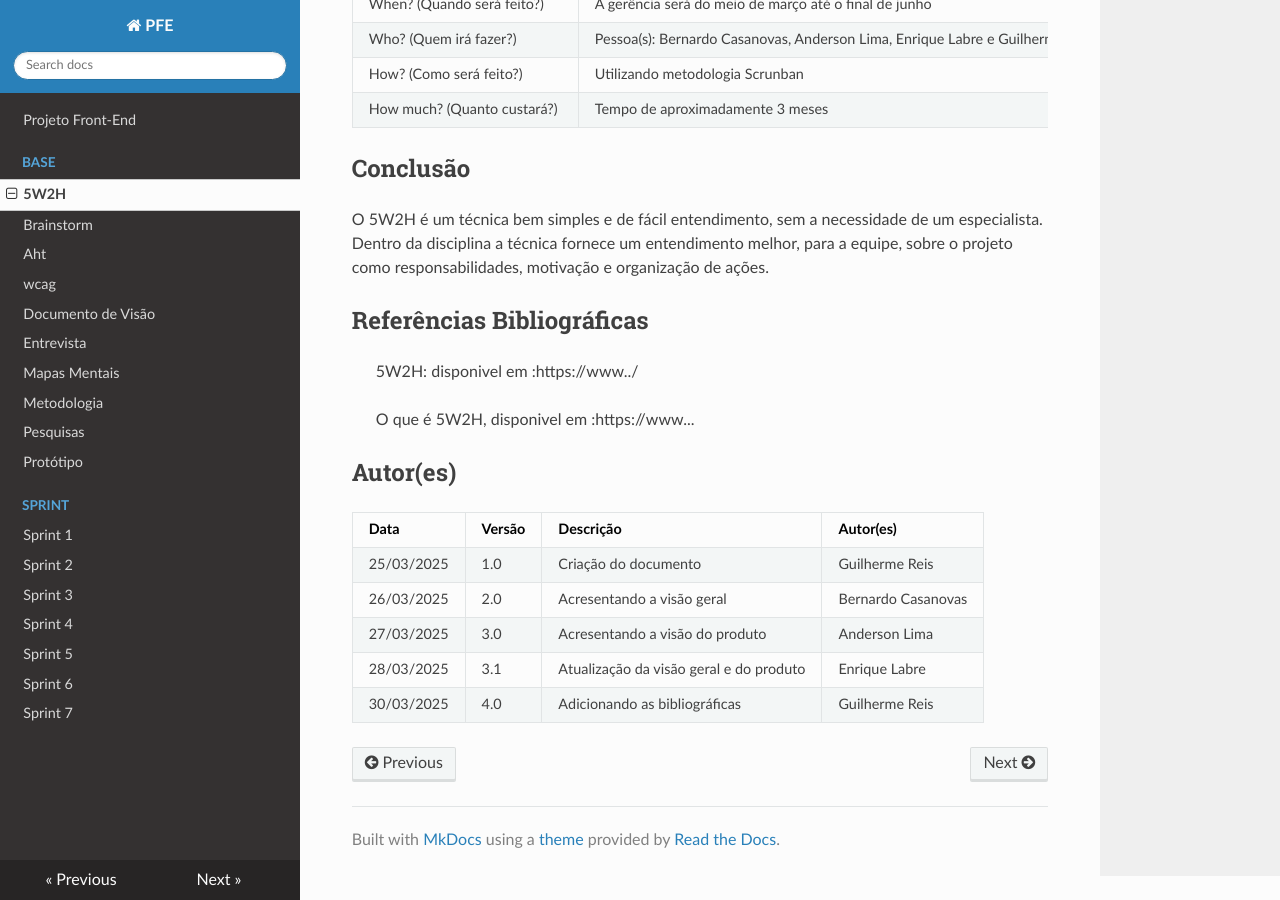
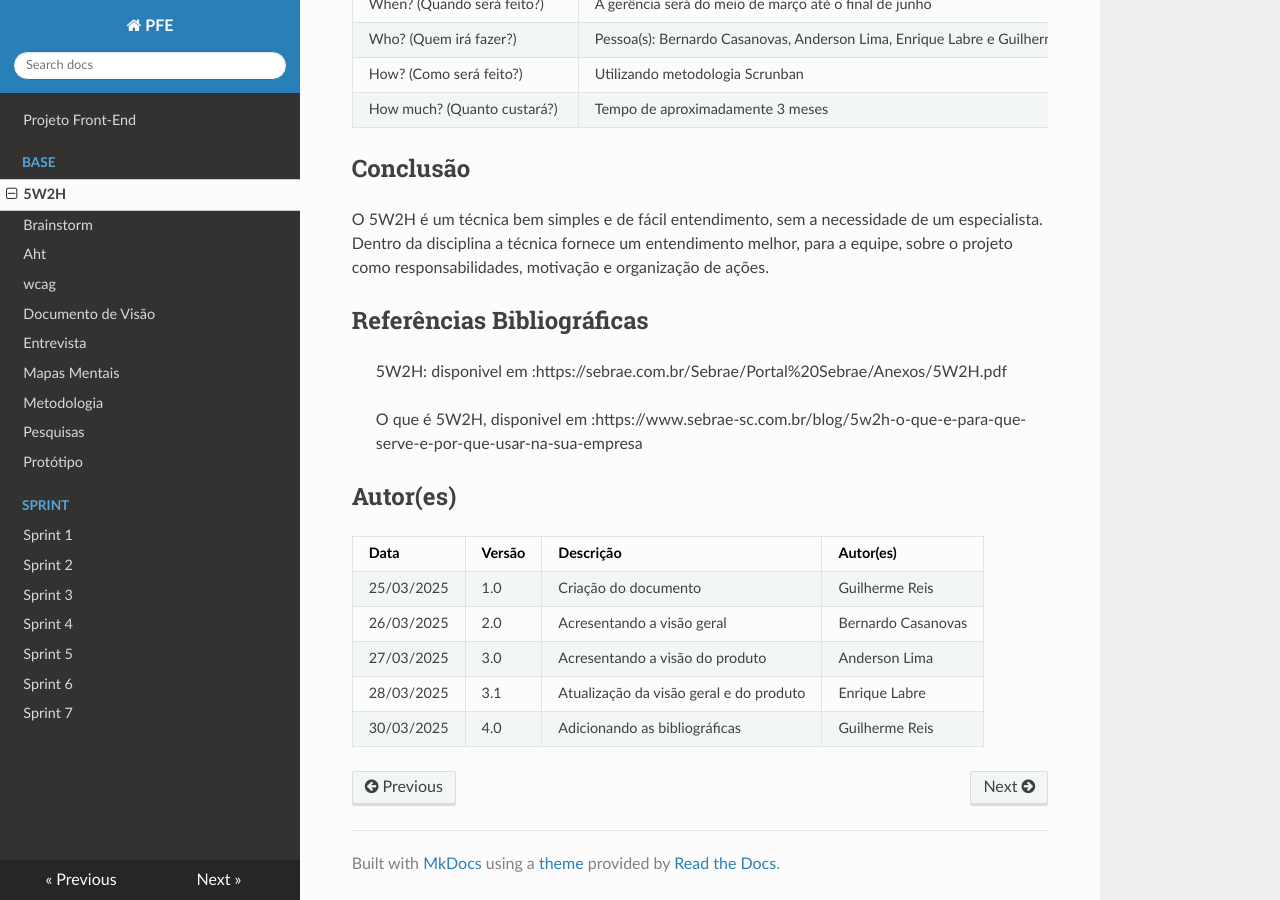
Before and after one commit to Projetos-de-Extensao/PFE_25.1_8001_BetoCuenca, an MkDocs documentation site: the page built from docs/base/5w2h.md, in a window 1280 px wide and 900 px high, scrolled down 1165 px. Built offline with MkDocs 1.6.1, drawn with Linux system fonts in a browser that asks for light colours; nearby versions of some CDN libraries.

Commit message:
Bibliográficas

```diff
--- a/docs/base/5w2h.md
+++ b/docs/base/5w2h.md
@@ -54,9 +54,9 @@ O 5W2H é um técnica bem simples e de fácil entendimento, sem a necessidade de
 
 
 ## Referências Bibliográficas
-> 5W2H: disponivel em :https://www../
+> 5W2H: disponivel em :https://sebrae.com.br/Sebrae/Portal%20Sebrae/Anexos/5W2H.pdf
 
-> O que é 5W2H, disponivel em :https://www...
+> O que é 5W2H, disponivel em :https://www.sebrae-sc.com.br/blog/5w2h-o-que-e-para-que-serve-e-por-que-usar-na-sua-empresa
 
 ## Autor(es)
 | Data | Versão | Descrição | Autor(es) |
```
